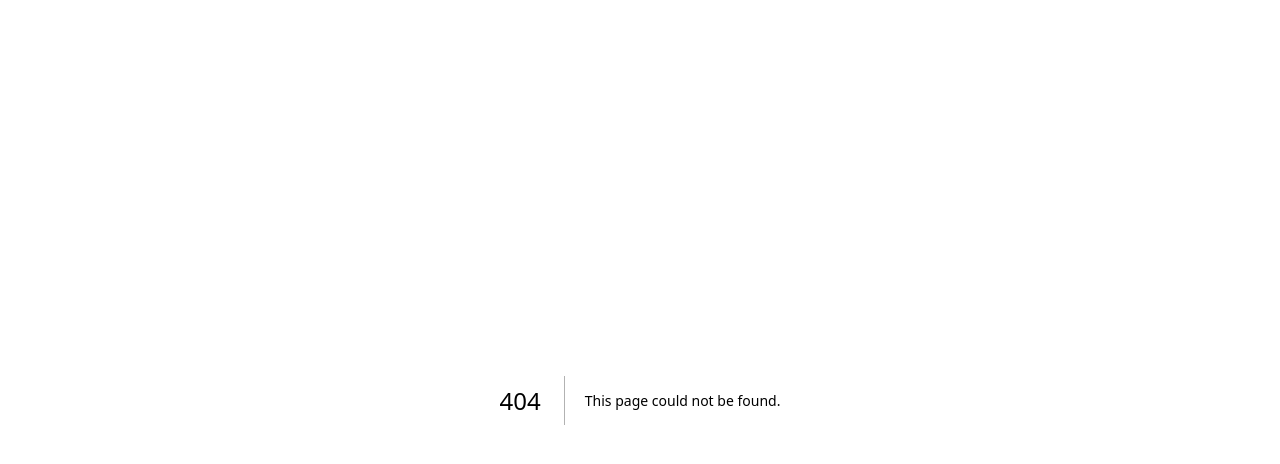
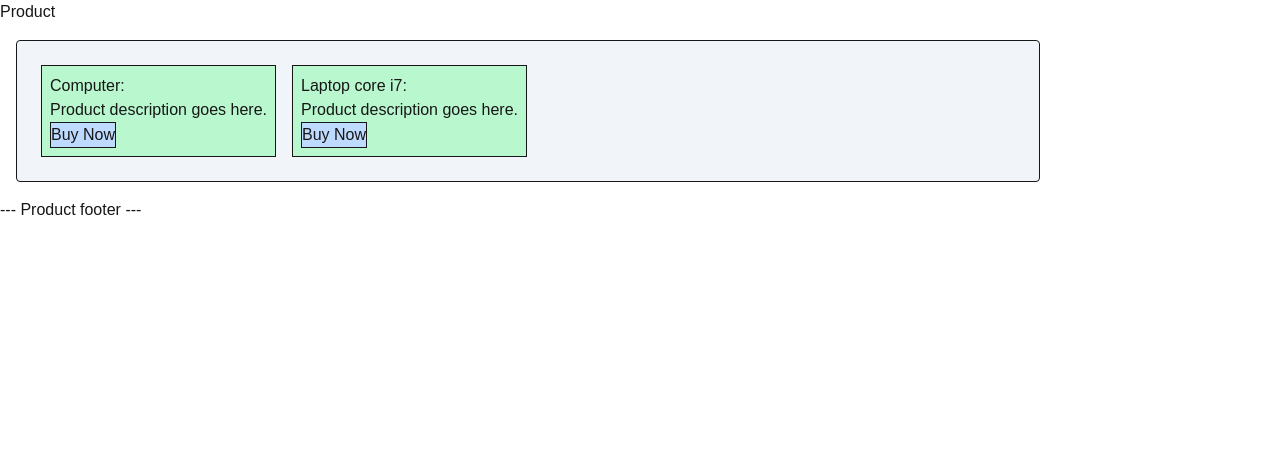
Before and after one commit to wwarodom/webapp, a Next.js app: page /products in a window 1280 px wide. Before the commit this address had no page. Shown: the top 464 px of the page. Built offline with nearby package versions, Linux system fonts and the light colour scheme.

Commit message:
create products

```diff
--- /dev/null
+++ b/app/products/page.tsx
@@ -0,0 +1,20 @@
+export default function Products() {
+    return (
+        <div>
+            <h1>Product</h1>
+            <div className="w-[80%] border rounded m-4 p-4 flex bg-slate-100">
+                <div className="border w-fit bg-green-200 p-2 m-2">
+                    <h2>Computer:</h2>
+                    <p>Product description goes here.</p>
+                    <button className="border bg-blue-200">Buy Now</button>
+                </div>
+                <div className="border w-fit bg-green-200 p-2 m-2">
+                    <h2>Laptop core i7:</h2>
+                    <p>Product description goes here.</p>
+                    <button className="border bg-blue-200">Buy Now</button>
+                </div>
+            </div>
+            <footer>--- Product footer --- </footer>
+        </div>
+    )
+}
```
